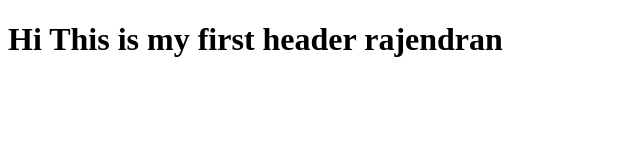
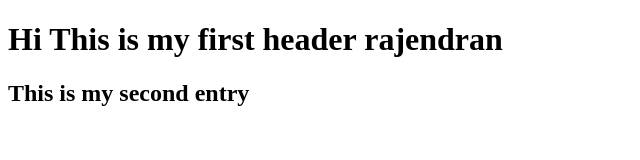
Before and after one commit to arjun0627/demorepoforprac, a plain HTML site: page index.html in a window 1280 px wide. Shown: the whole page, without its empty margins (0-640 px from the left). Drawn offline with Linux system fonts and the light colour scheme.

Commit message:
This is the new line adding in header

```diff
--- a/index.html
+++ b/index.html
@@ -7,5 +7,6 @@
 </head>
 <body>
     <h1> Hi This is my first header rajendran </h1>
+    <h2>This is my second entry</h2>
 </body>
 </html>
```
